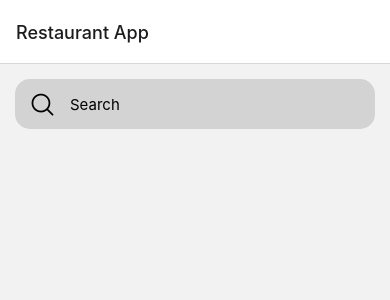
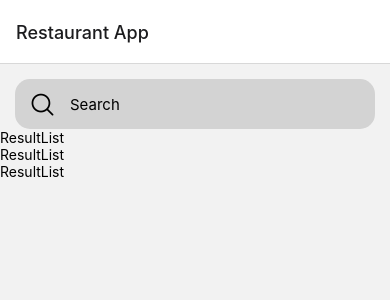
Before and after one commit to Ayalni2289/Restaurant_App, a React Native app in the folder restaurant/: screen /Search in a window 390 px wide. Shown: the top 300 px of the page. Built offline with nearby package versions, Linux system fonts and the light colour scheme; no server answers.

Commit message:
Result-price component added.

```diff
--- /dev/null
+++ b/restaurant/components/ResultList.js
@@ -0,0 +1,13 @@
+import { StyleSheet, Text, View } from 'react-native'
+import React from 'react'
+
+export default function ResultList({title,result}) {
+    console.log(result);
+  return (
+    <View>
+      <Text>ResultList</Text>
+    </View>
+  )
+}
+
+const styles = StyleSheet.create({})
--- a/restaurant/screens/SearchScreen.js
+++ b/restaurant/screens/SearchScreen.js
@@ -1,16 +1,34 @@
-import { StyleSheet, Text, View } from 'react-native'
-import React from 'react'
-import SearchBar from '../components/SearchBar'
-import useResult from '../hooks/useResult'
+import { StyleSheet, Text, View } from "react-native";
+import React from "react";
+import SearchBar from "../components/SearchBar";
+import useResult from "../hooks/useResult";
+import ResultList from "../components/ResultList";
 
 export default function SearchScreen() {
-  const [searchApi,result] = useResult();
-  console.log(result);
+  const [searchApi, result] = useResult();
+
+  const filterResultByPrice = (price) => {
+    return result.filter((result) => {
+      return result.price === price;
+    });
+  };
   return (
     <View>
       <SearchBar />
+      <ResultList
+        title={"Cheap Restaurants"}
+        result={filterResultByPrice("₺")}
+      />
+      <ResultList
+        title={"Medium-Price Restaurants"}
+        result={filterResultByPrice("₺₺")}
+      />
+      <ResultList
+        title={"Expensive Restaurants"}
+        result={filterResultByPrice("₺₺₺")}
+      />
     </View>
-  )
+  );
 }
 
-const styles = StyleSheet.create({})
+const styles = StyleSheet.create({});
```
